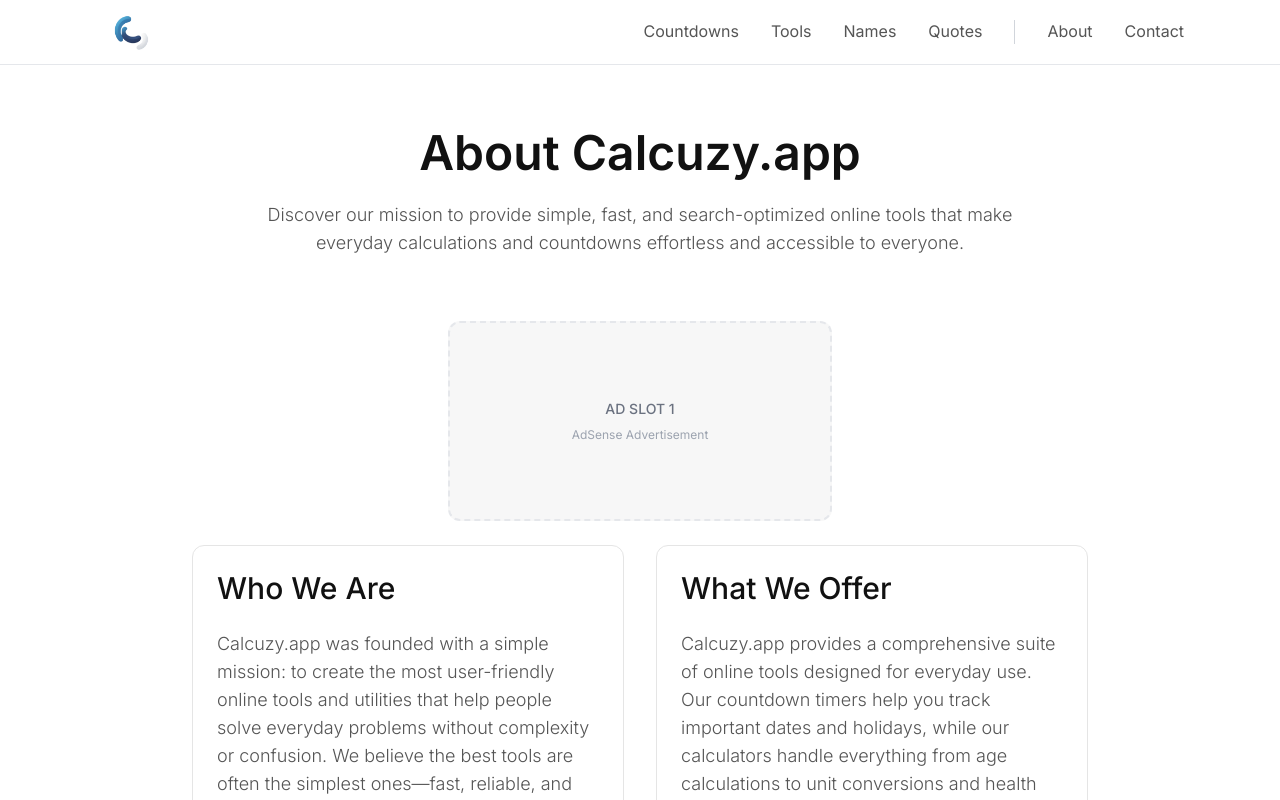
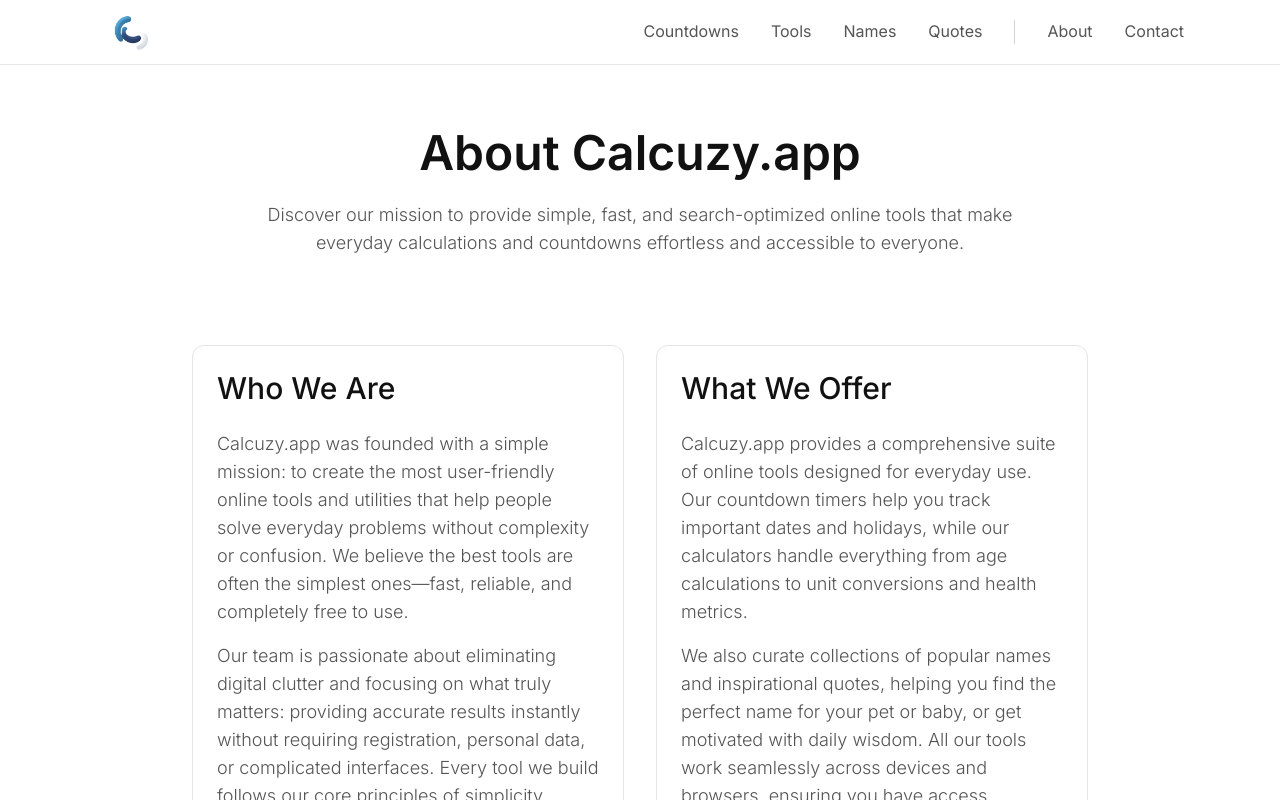
Before and after one commit to Akshatthakur22/CALCUZY, a Next.js app: page /about in a window 1280 px wide. Shown: the top 800 px of the page. Built offline with nearby package versions, Linux system fonts and the light colour scheme.

Commit message:
ads activation

```diff
--- a/app/layout.tsx
+++ b/app/layout.tsx
@@ -21,6 +21,15 @@
   return (
     <html lang="en" className="scroll-smooth">
       <head>
+         <meta
+          name="google-adsense-account"
+          content="ca-pub-2612507905879561"
+        />
+        <script
+          async
+          src="https://pagead2.googlesyndication.com/pagead/js/adsbygoogle.js?client=ca-pub-2612507905879561"
+          crossOrigin="anonymous"
+        ></script>
         <link rel="icon" href="/favicon.ico" sizes="any" />
         <link rel="icon" href="/favicon-16x16.png" sizes="16x16" type="image/png" />
         <link rel="icon" href="/favicon-32x32.png" sizes="32x32" type="image/png" />
--- a/components/AdUnit.tsx
+++ b/components/AdUnit.tsx
@@ -1,19 +1,32 @@
+"use client"
+
+import { useEffect } from "react"
+
 interface AdUnitProps {
-  slot: number
+  slot: string
   className?: string
 }
 
-export default function AdUnit({ slot, className = '' }: AdUnitProps) {
+export default function AdUnit({ slot, className = "" }: AdUnitProps) {
+  useEffect(() => {
+    try {
+      // @ts-ignore
+      (adsbygoogle = window.adsbygoogle || []).push({})
+    } catch (e) {
+      console.log("Adsense error:", e)
+    }
+  }, [])
+
   return (
     <div className={`w-full flex justify-center my-6 ${className}`}>
-      <div className="bg-secondary-bg border-2 border-dashed border-gray-200 rounded-xl p-8 text-center max-w-sm w-full min-h-[200px] flex flex-col items-center justify-center">
-        <p className="text-gray-500 text-sm font-medium mb-2">
-          AD SLOT {slot}
-        </p>
-        <p className="text-gray-400 text-xs">
-          AdSense Advertisement
-        </p>
-      </div>
+      <ins
+        className="adsbygoogle"
+        style={{ display: "block" }}
+        data-ad-client="ca-pub-2612507905879561"
+        data-ad-slot={slot}
+        data-ad-format="auto"
+        data-full-width-responsive="true"
+      ></ins>
     </div>
   )
 }
```
Also changed, not shown: public/ads.txt (added).
